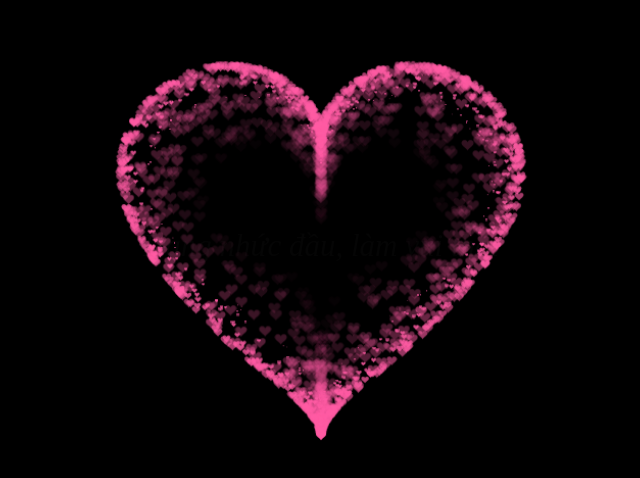
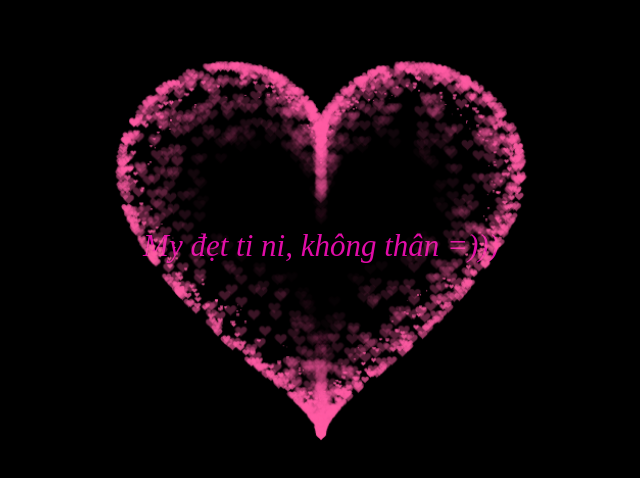
Before and after one commit to KaiSouth/HeartisD, a plain HTML site: page index.html in a window 1280 px wide. Shown: the part 152-630 px from the top of the page, without its empty margins (319-959 px from the left). Drawn offline with Linux system fonts and the light colour scheme.

Commit message:
Update index.html

```diff
--- a/index.html
+++ b/index.html
@@ -46,7 +46,7 @@
       #pinkboard:after {
         content: '';
         position: absolute;
-        background: #0dca4c;
+        background: #ff5ca4;
         width: 100px;
         height: 160px;
         border-top-left-radius: 50px;
@@ -369,7 +369,7 @@
       ,
       style="background-color:rgb(0, 0, 0);
         width: 100%;
-        color: rgb(5, 5, 5);
+        color: rgb(225, 12, 168);
         height:100%;
         font-size: 31px;
         font-style: italic;
@@ -379,7 +379,7 @@
         margin-bottom: 5px;
         text-align: center;"
     >
-      Đang nhức đầu, làm vui thôi
+      My đẹt ti ni, không thân =)))
     </div>
   </body>
 </html>
```
